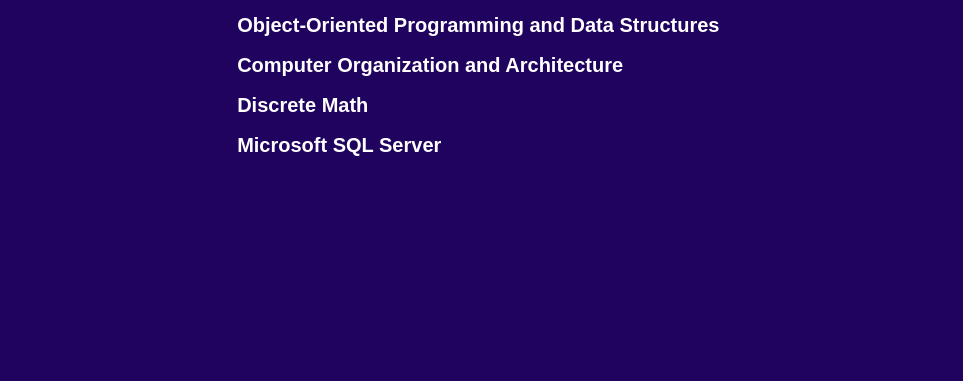
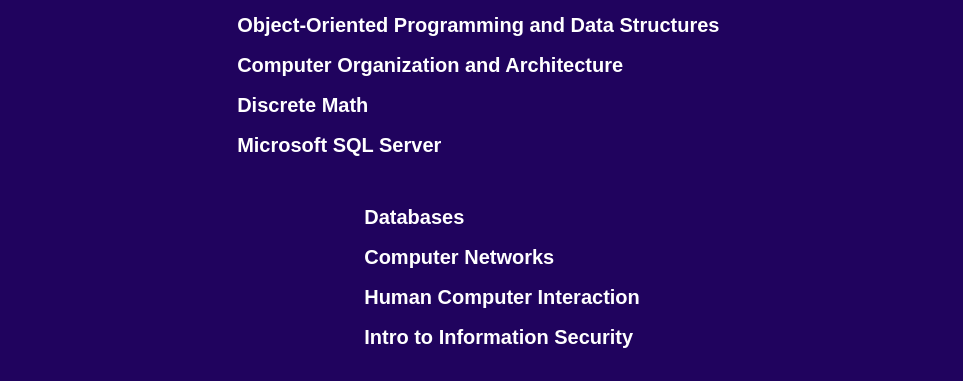
Before and after one commit to HDBarton/portfolio, a plain HTML site: page index.html in a window 1280 px wide. Shown: the part 750-1131 px from the top of the page, without its empty margins (158-1121 px from the left). Before the commit the page ends 939 px from the top, so only its background shows below. Drawn offline with Linux system fonts and the light colour scheme.

Commit message:
Add OMSCS classes to HTML

```diff
--- a/index.html
+++ b/index.html
@@ -36,6 +36,15 @@
             <li>Discrete Math</li>
             <li>Microsoft SQL Server</li>
         </ul>
+    </div>
+    <div id="OMSCS">
+        <ul>
+            <li>Databases</li>
+            <li>Computer Networks</li>
+            <li>Human Computer Interaction</li>
+            <li>Intro to Information Security</li>
+        </ul>
+    </div>
 </body>
 </body>
 </html>
```
